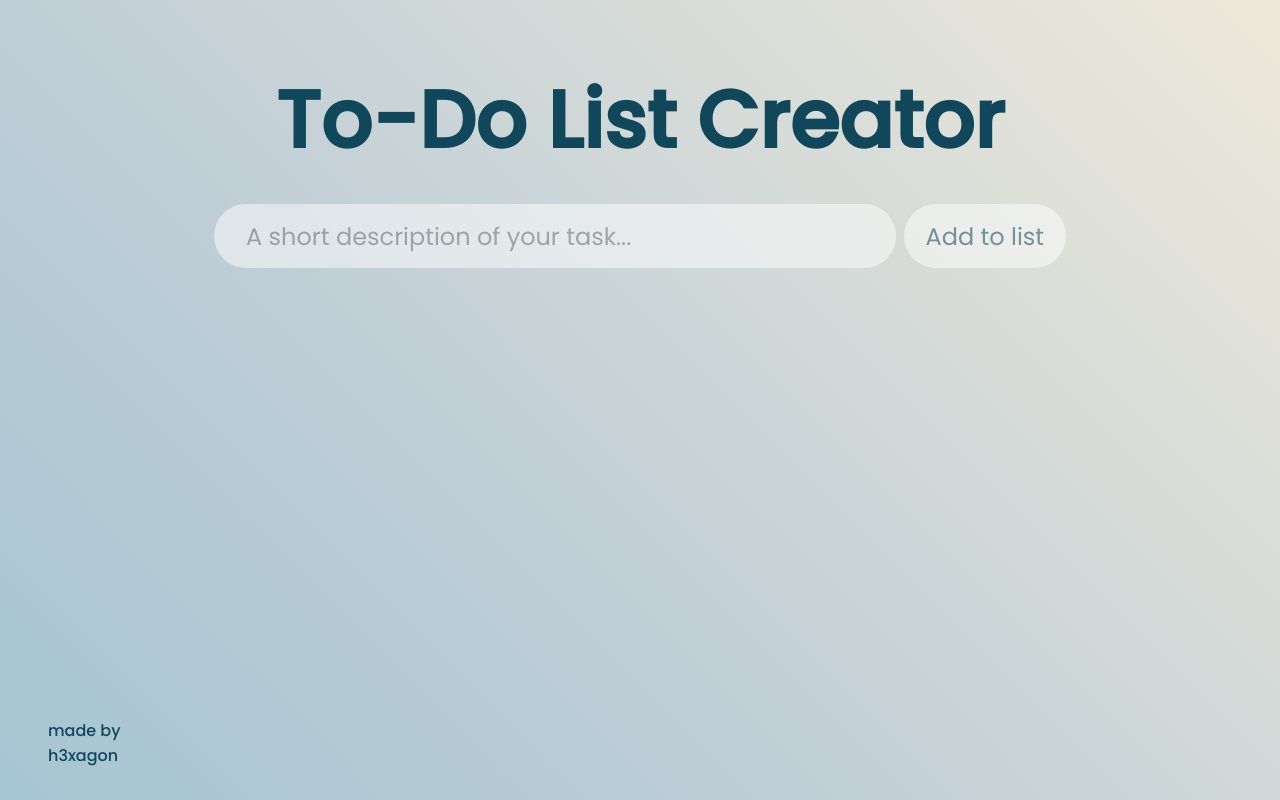
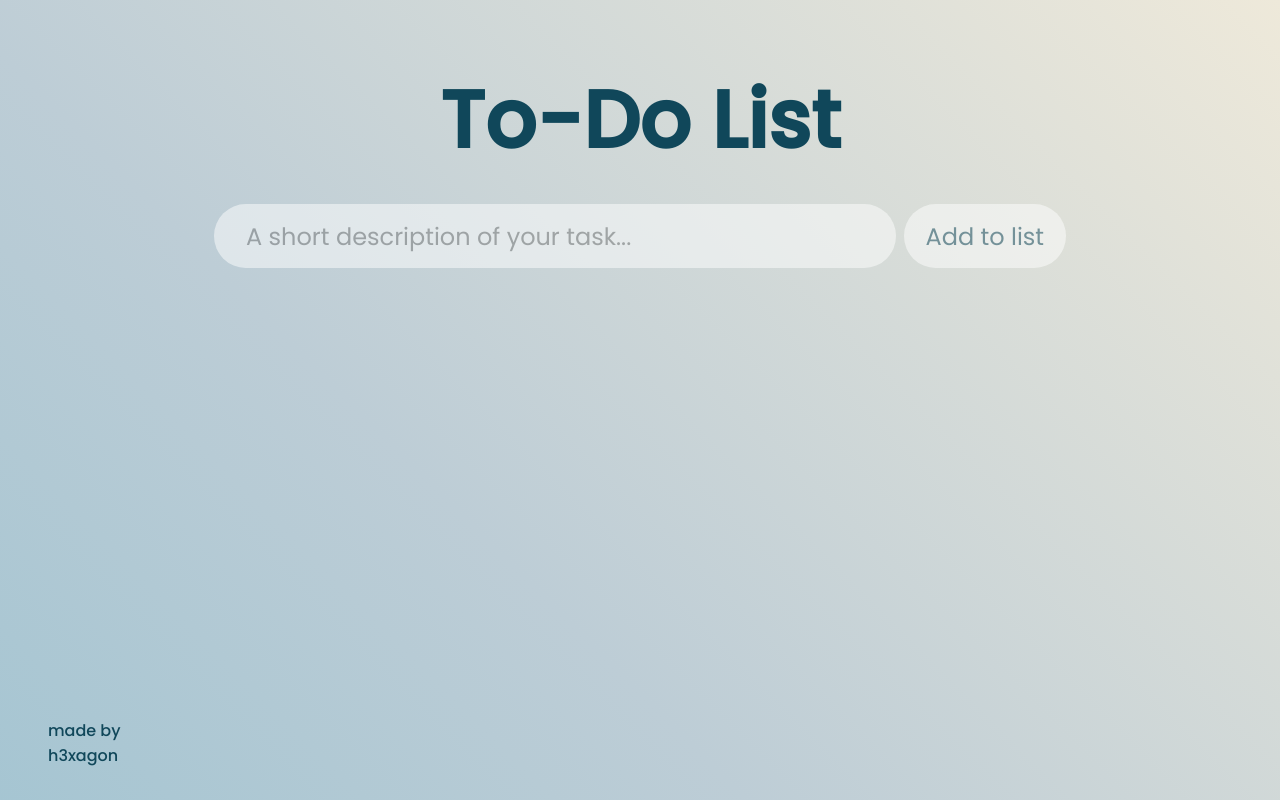
Before and after one commit to h3xagon0001/h3xagon0001.github.io, a plain HTML site: page index.html in a window 1280 px wide. Drawn offline with Linux system fonts and the light colour scheme.

Commit message:
Update index.html

```diff
--- a/index.html
+++ b/index.html
@@ -8,7 +8,7 @@
 </head>
 <body>
     <div class="scrollbox">
-        <h1 class="title">To-Do List Creator</h1>
+        <h1 class="title">To-Do List</h1>
         <div class="input">
         <input class="todo-input" id="task-source" type="text" maxlength="100" placeholder="A short description of your task...">
         <button class="input-button" type="button" onclick="addTask()">Add to list</button>
```
